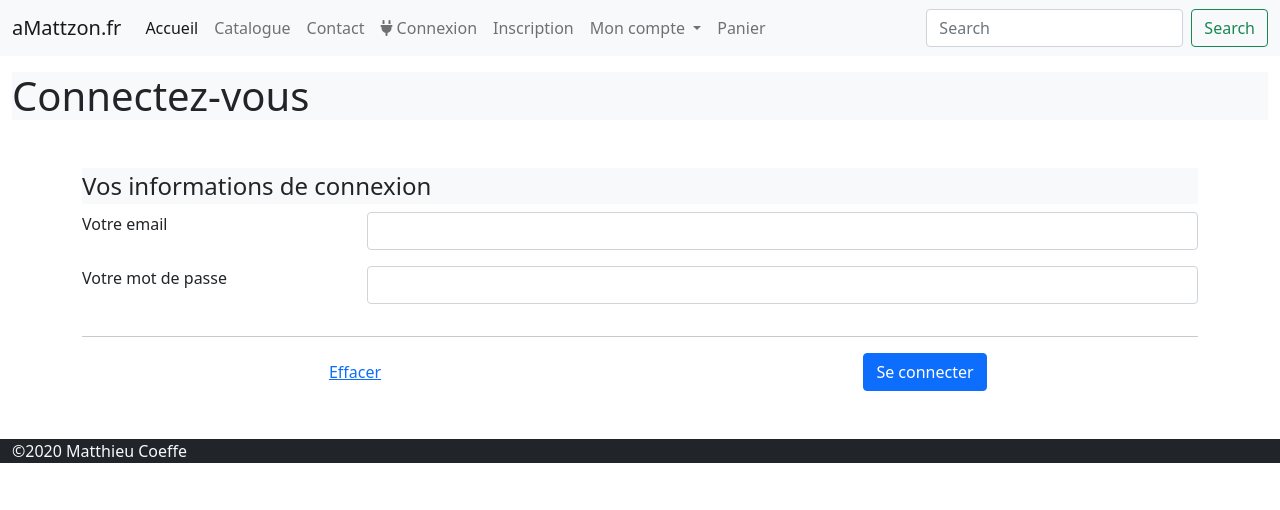
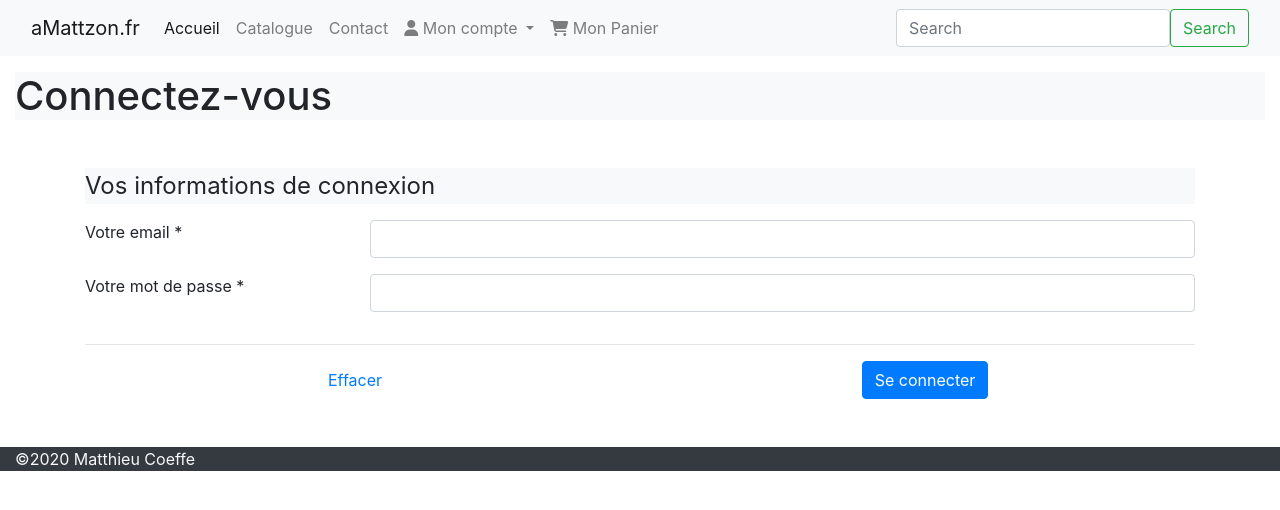
Before and after one commit to MattCo87/Mattzon, a PHP site: page /connexion.php in a window 1280 px wide. Shown: the top 510 px of the page. Run offline with PHP 8.4, Linux system fonts and the light colour scheme; some libraries are stand-ins or nearby versions.

Commit message:
User can sign, log in and out

```diff
--- a/_header.php
+++ b/_header.php
@@ -22,37 +22,46 @@
                         <a class="nav-link" href="contact.php">Contact</a>
                     </li>
 
-                    <li class="nav-item">
-                        <a class="nav-link" href="connexion.php">
-                            <i class="fas fa-plug"></i>
-                            Connexion
-                        </a>
-                    </li>
-                    <li class="nav-item">
-                        <a class="nav-link" href="inscription.php">Inscription</a>
-                    </li>
-
                     <li class="nav-item dropdown">
                         <a class="nav-link dropdown-toggle" href="#" id="navbarDropdown" role="button"
                             data-bs-toggle="dropdown" aria-expanded="false">
+                            <i class="fas fa-user"></i>
                             Mon compte
                         </a>
                         <ul class="dropdown-menu" aria-labelledby="navbarDropdown">
-                            <li>
-                                <a class="dropdown-item" href="#">
-                                    <i class="fas fa-power-off"></i>
-                                    Déconnexion
-                                </a>
-                            </li>
+                            <?php if (!isset($_SESSION['user'])): ?>
+                                <li>
+                                    <a class="dropdown-item" href="connexion.php">
+                                        <i class="fas fa-plug"></i>
+                                        Connexion
+                                    </a>
+                                </li>
+                                <li>
+                                    <a class="dropdown-item" href="inscription.php">
+                                        <i class="fas fa-user-plus"></i>
+                                        Inscription
+                                    </a>
+                                </li>
+                            <?php else: ?>
+                                <li>
+                                    <a class="dropdown-item" href="deconnexion.php">
+                                        <i class="fas fa-power-off"></i>
+                                        Déconnexion
+                                    </a>
+                                </li>
+                            <?php endif; ?>
                         </ul>
                     </li>
 
                     <li class="nav-item">
-                        <a class="nav-link" href="panier.php">Panier</a>
+                        <a class="nav-link" href="panier.php">
+                            <i class="fas fa-shopping-cart"></i>
+                            Mon Panier
+                        </a>
                     </li>
                 </ul>
 
-                <form class="d-flex">
+                <form class="d-flex ml-auto">
                     <input class="form-control me-2" type="search" placeholder="Search" aria-label="Search">
                     <button class="btn btn-outline-success" type="submit">Search</button>
                 </form>
--- a/connexion.php
+++ b/connexion.php
@@ -1,4 +1,10 @@
 <?php
+// On vérifie qu'aucun utilisateur n'est connecté
+session_start();
+if (isset($_SESSION['user'])) {
+    header('Location: ./');
+}
+
 // On inclut la classe User
 require_once('php/entities/User.php');
 
@@ -8,13 +14,15 @@ $error = '';
 if (!empty($_POST)) {
     // On vérifie l'existence de l'user
     $user = new User();
-    $sanitize = $user->sanitizeFormData($_POST);
-    $error = $user->checkUserExists($sanitize['email'], $sanitize['pwd']);
+    $error = $user->login([
+        'email' => $_POST['email'],
+        'pwd' => $_POST['pwd'],
+    ]);
 
     if ($error) {
+        header('Location: ./connexion.php?err=' . $error);
+    } else {
         header('Location: ./');
-    }else{
-        header('Location: ./connexion.php');
     }
 }
 ?>
@@ -28,11 +36,12 @@ if (!empty($_POST)) {
         <title>Connectez-vous - aMattzon</title>
         <meta name="description" content="Blablabla…" />
 
-        <link href="https://cdn.jsdelivr.net/npm/bootstrap@5.0.0-beta2/dist/css/bootstrap.min.css" rel="stylesheet" integrity="sha384-BmbxuPwQa2lc/FVzBcNJ7UAyJxM6wuqIj61tLrc4wSX0szH/Ev+nYRRuWlolflfl" crossorigin="anonymous">
+        <link rel="stylesheet" href="https://cdn.jsdelivr.net/npm/bootstrap@4.6.0/dist/css/bootstrap.min.css" integrity="sha384-B0vP5xmATw1+K9KRQjQERJvTumQW0nPEzvF6L/Z6nronJ3oUOFUFpCjEUQouq2+l" crossorigin="anonymous">
         <script src="https://kit.fontawesome.com/b916232238.js" crossorigin="anonymous"></script>
         <link rel="stylesheet" href="assets/css/styles.css" />
 
-        <script src="https://cdn.jsdelivr.net/npm/bootstrap@5.0.0-beta2/dist/js/bootstrap.bundle.min.js" integrity="sha384-b5kHyXgcpbZJO/tY9Ul7kGkf1S0CWuKcCD38l8YkeH8z8QjE0GmW1gYU5S9FOnJ0" crossorigin="anonymous" defer></script>
+        <script src="https://code.jquery.com/jquery-3.5.1.slim.min.js" integrity="sha384-DfXdz2htPH0lsSSs5nCTpuj/zy4C+OGpamoFVy38MVBnE+IbbVYUew+OrCXaRkfj" crossorigin="anonymous" defer></script>
+        <script src="https://cdn.jsdelivr.net/npm/bootstrap@4.6.0/dist/js/bootstrap.bundle.min.js" integrity="sha384-Piv4xVNRyMGpqkS2by6br4gNJ7DXjqk09RmUpJ8jgGtD7zP9yug3goQfGII0yAns" crossorigin="anonymous" defer></script>
     </head>
 
     <body>
@@ -46,25 +55,34 @@ if (!empty($_POST)) {
             </div>
 
             <div class="container my-5">
-                <form class="app-form" method="post" action="#">
+                <?php if(isset($_GET['err'])): ?>
+                    <div class="alert alert-danger alert-dismissible fade show" id="errorMsg" role="alert">
+                        <?php echo $_GET['err']; ?>
+                        <button type="button" class="close" data-dismiss="alert" aria-label="Close">
+                            <span aria-hidden="true">&times;</span>
+                        </button>
+                    </div>
+                <?php endif; ?>
+
+                <form class="app-form" method="post">
                     <fieldset>
-                        <legend class="bg-light">Vos informations de connexion</legend>
+                        <legend class="bg-light mb-3">Vos informations de connexion</legend>
 
                         <div class="row mb-3">
                             <div class="col-3">
-                                <label for="email">Votre email</label>
+                                <label for="email">Votre email *</label>
                             </div>
                             <div class="col">
-                                <input type="text" id="email" name="email" class="form-control" />
+                                <input type="text" id="email" name="email" class="form-control" required />
                             </div>
                         </div>
 
                         <div class="row mb-3">
                             <div class="col-3">
-                                <label for="pwd">Votre mot de passe</label>
+                                <label for="pwd">Votre mot de passe *</label>
                             </div>
                             <div class="col">
-                                <input type="password" id="pwd" name="pwd" class="form-control" />
+                                <input type="password" id="pwd" name="pwd" class="form-control" required />
                             </div>
                         </div>
                     </fieldset>
--- a/inscription.php
+++ b/inscription.php
@@ -1,4 +1,10 @@
 <?php
+// On vérifie qu'aucun utilisateur n'est connecté
+session_start();
+if (isset($_SESSION['user'])) {
+    header('Location: ./');
+}
+
 // On inclut la classe User
 require_once('php/entities/User.php');
 
```
Also changed, not shown: deconnexion.php (added, +7 -0 lines), index.php (+7 -7 lines), php/entities/User.php (+46 -3 lines).
